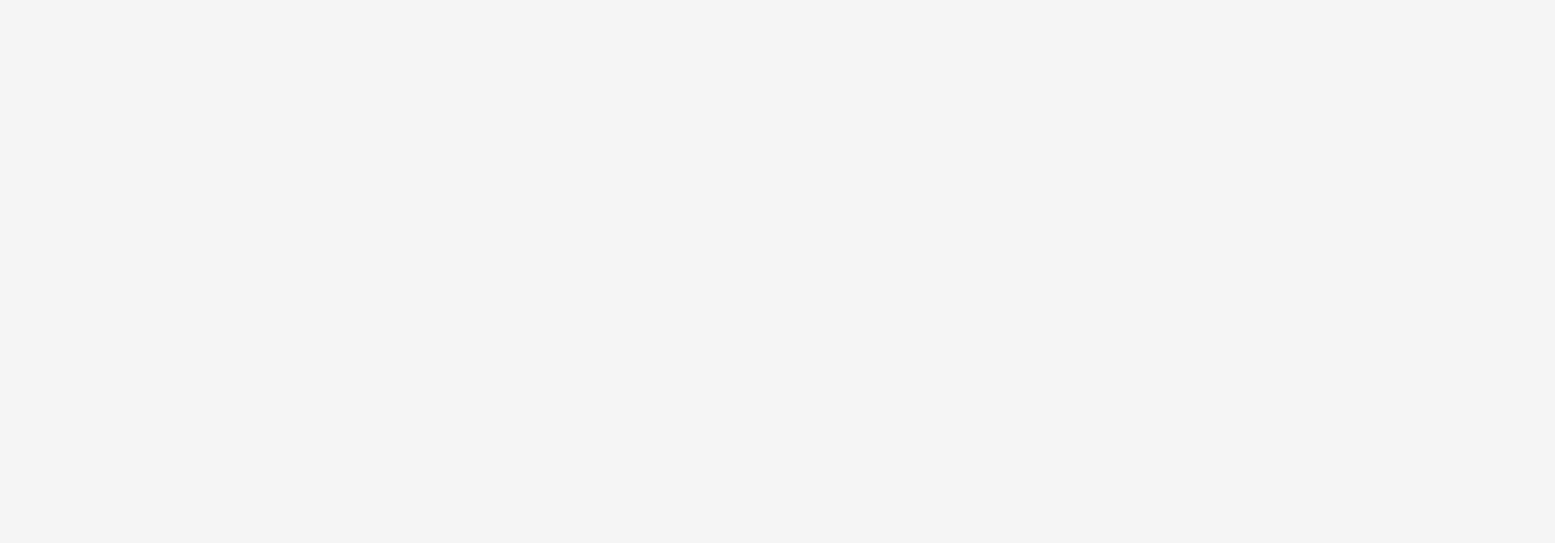
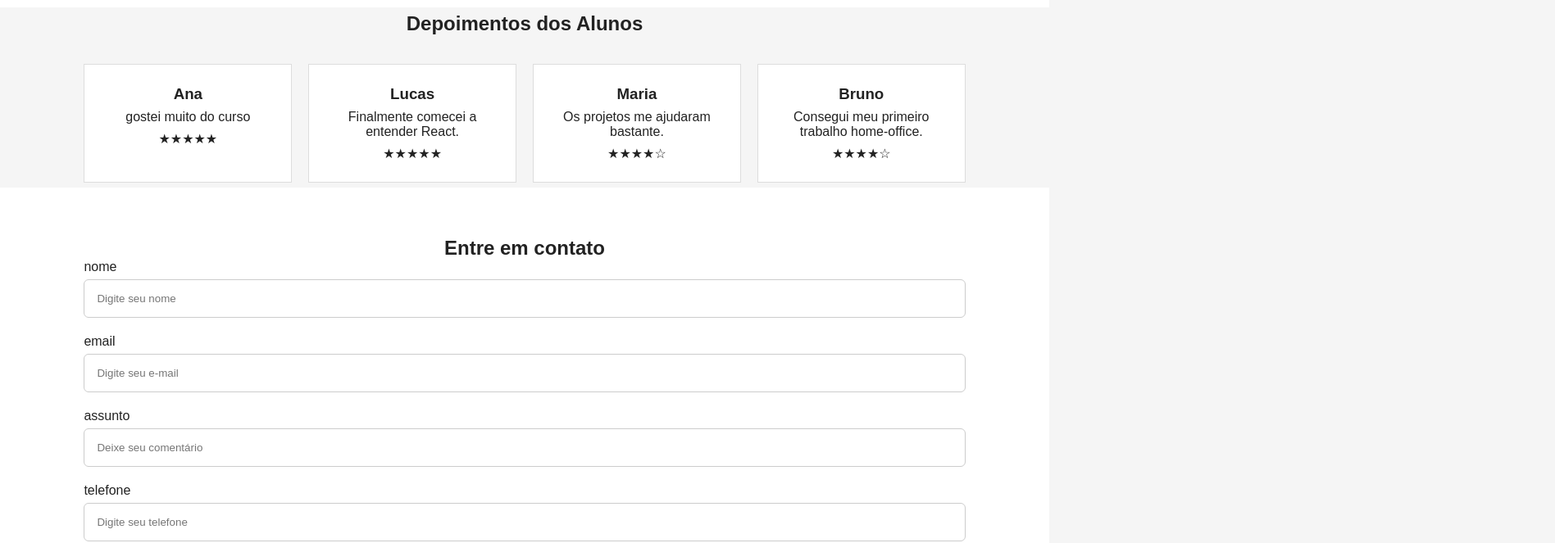
Before and after one commit to DouglasTDS/React_aula-2026, a React (Vite) app in the folder landing-page/: page / in a window 1280 px wide. Shown: the part 1500-2163 px from the top of the page at 82% size, 1897 px wide, since content can reach past the window. Before the commit the page ends 1349 px from the top, so only its background shows below. Built offline with nearby package versions, Linux system fonts and the light colour scheme.

Commit message:
Landing page de criação com props, e prop children

```diff
--- a/landing-page/src/App.css
+++ b/landing-page/src/App.css
@@ -59,19 +59,33 @@
 
 
 }
-.hero imagem{
-width: 1000px;
-border-radius: 10px;
+.hero-imagem{
+width: 1897px;
+height: 500px;
+border-radius: 5px;
 
 
 
 }
 
-img-content{
+.img-content{
 
     background-image:"https://images.unsplash.com/photo-1607705703571-c5a8695f18f6?auto=format&fit=crop&w=1200&q=80" ;
     object-fit: cover;
-    background-repeat: repeat;
+    background-repeat: no-repeat;
+
+}
+
+.depoimentosAlunos{
+
+    padding:6px 8% ;
+}
+
+
+.depoimentosAlunos h2{
+
+    text-align: center;
+     margin-bottom: 35px;
 }
 .beneficios{
 
@@ -90,6 +104,7 @@ img-content{
     display: flex;
     gap: 20px;
 
+
 }
 
 .card{
@@ -106,6 +121,13 @@ img-content{
     margin-top: 0;
 
 }
+
+.card p{
+
+    margin-top: 8px;
+}
+
+
 
 
 .contato{
@@ -143,7 +165,7 @@ img-content{
     outline: 2px solid #2563eb;
 }
 
-.form button{
+form button{
 
     width: 100%;
     padding: 12px;
--- a/landing-page/src/App.jsx
+++ b/landing-page/src/App.jsx
@@ -6,7 +6,10 @@ import Hero from './components/Hero'
 import Beneficios from './components/Beneficios'
 import Formulario from './components/Formulario'
 import Footer from './components/Footer'
+import Depoimento from './components/Depoimento'
+import Contatos from './components/Contatos'
 import './App.css'
+
 
 function App() {
 
@@ -22,6 +25,8 @@ function App() {
 
      <Beneficios/>
      <Formulario/>
+    <Depoimento/>
+    <Contatos/>
      <Footer/>
     </>
   )
--- a/landing-page/src/components/Card.jsx
+++ b/landing-page/src/components/Card.jsx
@@ -10,7 +10,11 @@ function Card({titulo,children}) {
 
             </div>
         </div>
+
+
+
     )
 }
 
+
 export default Card;
--- /dev/null
+++ b/landing-page/src/components/Contatos.jsx
@@ -0,0 +1,51 @@
+import Input from "./Input"
+
+ function Contatos(){
+
+    return (
+
+        <section className="contato" id="contato">
+
+            <h2>Entre em contato</h2>
+
+            <form >
+
+                <Input
+                label='nome'
+                type='text'
+                id="name"
+                placeholder='Digite seu nome'
+                />
+
+                <Input
+                label='email'
+                type='email'
+                id="email"
+                placeholder='Digite seu e-mail'
+                />
+                <Input
+                label='assunto'
+                type='text'
+                id="assunto"
+                placeholder='Deixe seu comentário'
+                />
+                <Input
+                label='telefone'
+                type='number'
+                id="telefone"
+                placeholder='Digite seu telefone'
+                />
+                <Input
+                label='cidade'
+                type='text'
+                id="Cidade"
+                placeholder='Digite sua cidade'
+                />
+
+                <button>Enviar comentário</button>
+            </form>
+        </section>
+    );
+ };
+
+ export default Contatos;
--- /dev/null
+++ b/landing-page/src/components/Depoimento.jsx
@@ -0,0 +1,36 @@
+import Card from "./Card";
+
+function Depoimento() {
+  return (
+    <section className="depoimentosAlunos">
+      <h2>Depoimentos dos Alunos</h2>
+
+      <div className="cards">
+        <Card titulo="Ana ">
+          <p>gostei muito do curso</p>
+
+          <p>★★★★★</p>
+        </Card>
+
+        <Card titulo="Lucas">
+          <p>Finalmente comecei a entender React.</p>
+
+          <p>★★★★★</p>
+        </Card>
+
+        <Card titulo="Maria">
+          <p>Os projetos me ajudaram bastante.</p>
+
+          <p>★★★★☆</p>
+        </Card>
+        <Card titulo="Bruno">
+          <p>Consegui meu primeiro trabalho home-office.</p>
+
+          <p>★★★★☆</p>
+        </Card>
+      </div>
+    </section>
+  );
+}
+
+export default Depoimento;
--- a/landing-page/src/components/Hero.jsx
+++ b/landing-page/src/components/Hero.jsx
@@ -10,7 +10,7 @@ function Hero({ titulo, descricao, botao }) {
                 </div>
 
             </div>
-<div className="mage-content">
+<div className="img-content">
 
             <img src="https://images.unsplash.com/photo-1607705703571-c5a8695f18f6?auto=format&fit=crop&w=1200&q=80"
                 alt="Notebook com código de programação "
```
Also changed, not shown: landing-page/src/components/Beneficios.jsx (+5 -18 lines).
